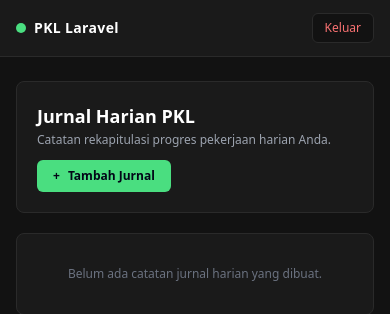
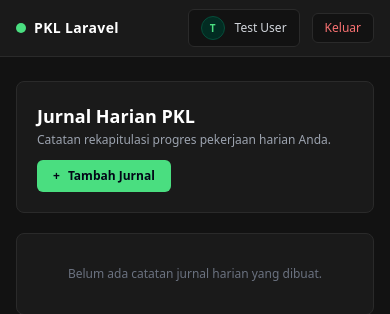
Before and after one commit to rusit591-byte/pkl-laravel-dark, a Laravel app: page /jurnals in a window 390 px wide. Shown: the top 314 px of the page. Run offline with Laravel 12, Linux system fonts and the light colour scheme; a user stored in the database is signed in; data comes from the database, SQL or seed files in the repository; data that the repository does not hold is empty; some libraries are stand-ins or nearby versions.

Commit message:
feat: Menambahkan halaman profil pengguna dan rute terkait

```diff
--- a/resources/views/layouts/app.blade.php
+++ b/resources/views/layouts/app.blade.php
@@ -55,9 +55,21 @@
                 </div>
 
                 <!-- Bagian User / Auth -->
-                <div class="flex items-center gap-2">
+                <div class="flex items-center gap-3">
                     @auth
-                        <span class="text-xs text-gray-400 hidden sm:inline">{{ Auth::user()->name }}</span>
+                        <!-- Tombol Profil (Avatar Inisial + Nama User yang bisa diklik) -->
+                        <a href="{{ route('profile.edit') }}" class="flex items-center gap-2.5 bg-appBg border border-borderSubtle hover:border-accentGreen px-3 py-1.5 rounded-md transition group">
+                            <!-- Avatar Inisial Bulat -->
+                            <div class="w-6 h-6 rounded-full bg-emerald-950 border border-emerald-900 text-accentGreen flex items-center justify-center text-[10px] font-bold">
+                                {{ strtoupper(substr(Auth::user()->name, 0, 1)) }}
+                            </div>
+                            <!-- Nama Pengguna -->
+                            <span class="text-xs text-gray-300 group-hover:text-white font-medium transition">
+                                {{ Auth::user()->name }}
+                            </span>
+                        </a>
+
+                        <!-- Tombol Keluar -->
                         <form method="POST" action="{{ route('logout') }}">
                             @csrf
                             <button type="submit" class="text-xs text-red-400 bg-appBg border border-borderSubtle px-3 py-1.5 rounded-md hover:bg-red-950/40 transition">
```
